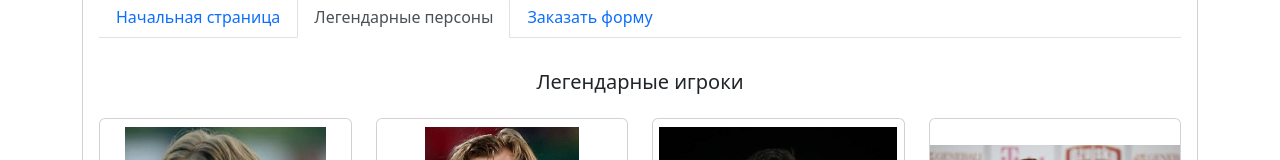
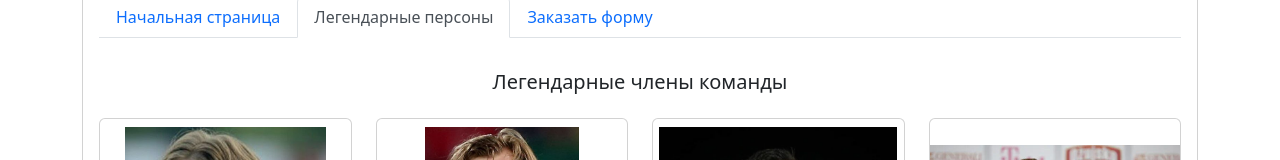
Before and after one commit to Vane1013/Croatian-CSS, a plain HTML site: page players.html in a window 1280 px wide. Shown: the part 180-340 px from the top of the page. Drawn offline with nearby package versions, Linux system fonts and the light colour scheme.

Commit message:
players.html

```diff
--- a/players.html
+++ b/players.html
@@ -37,7 +37,7 @@
             <!--начало уникального содержания страницы-->
             <!-- В разделе с карточками игроков -->
             <div class="card-body">
-                <h5 class='card-title text-center mb-4'>Легендарные игроки</h5>
+                <h5 class='card-title text-center mb-4'>Легендарные члены команды</h5>
                 <form action="https://www.bing.com/search?" id="UserEnter" name="UserEnter" target="_blank">
                     <input name="q" type="hidden" value="search">
                     <div class="row justify-content-center" id="node_for_insert">
```
